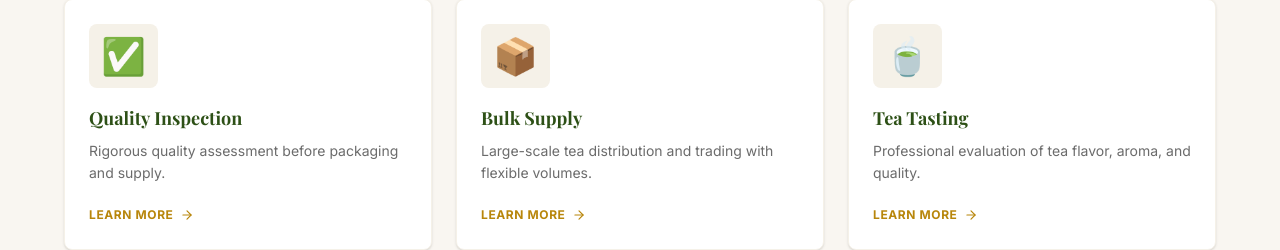
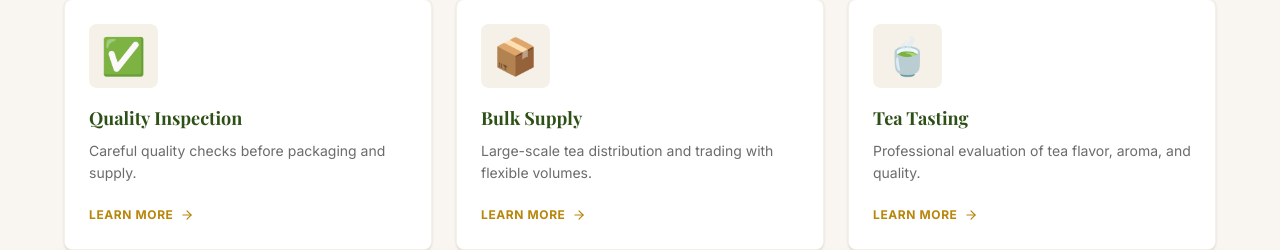
Before and after one commit to Sachin0613/pallaviteatrading, a React (Vite) app: page / in a window 1280 px wide. Shown: the part 2742-2992 px from the top of the page. Built offline with nearby package versions, Linux system fonts and the light colour scheme; a web font is replaced by a local one.

Commit message:
Revise description for Quality Inspection
Updated the description for the Quality Inspection entry.

```diff
--- a/src/data.ts
+++ b/src/data.ts
@@ -182,7 +182,7 @@ We act as a trusted link between buyers and some of India’s well-known tea est
   {
     id: "inspection",
     title: "Quality Inspection",
-    description: "Rigorous quality assessment before packaging and supply.",
+    description: "Careful quality checks before packaging and supply.",
     detailedDescription: "Our quality standards are uncompromising. Every batch of tea is thoroughly evaluated in our testing room, focusing on appearance, liquor, taste, and infusion before it is approved for dispatch.",
     icon: "✅"
   },
```
